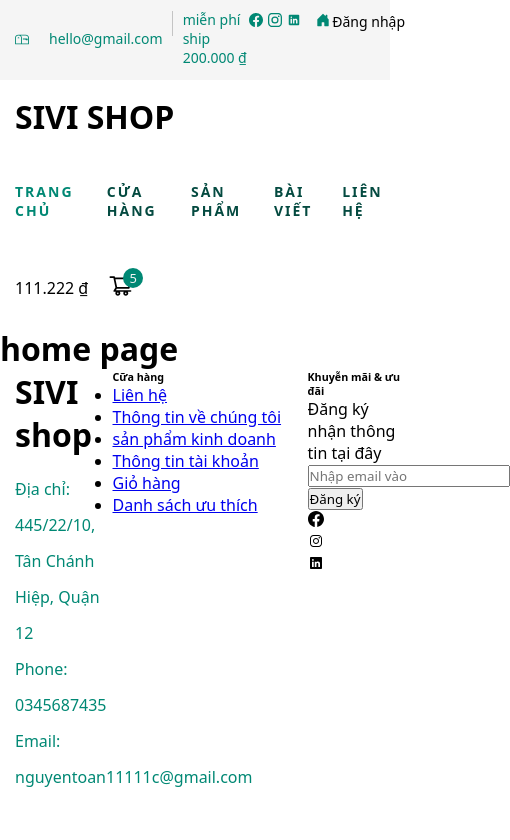
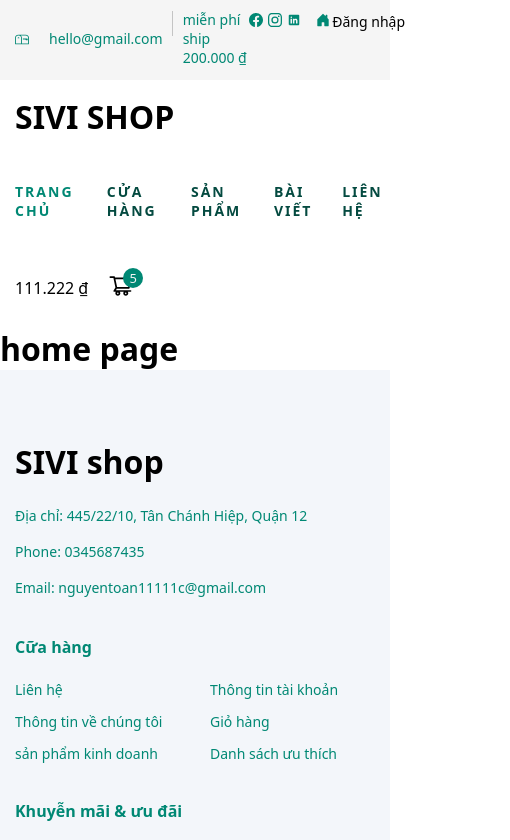
Before and after one commit to VanToan0404/kinhdoanh_hangtieudung, a React (Create React App) app in the folder fe/quanlybenhnhan/: page / in a window 390 px wide. Shown: the top 840 px of the page, 510 px wide, since content can reach past the window. Built offline with nearby package versions, Linux system fonts and the light colour scheme.

Commit message:
hoàn thành responsive

```diff
--- a/fe/quanlybenhnhan/src/pages/users/themes/footer/index.js
+++ b/fe/quanlybenhnhan/src/pages/users/themes/footer/index.js
@@ -4,12 +4,12 @@ import { Link } from "react-router-dom";
 import { IoLogoInstagram,IoLogoLinkedin } from "react-icons/io";
 import { BsFacebook } from "react-icons/bs";
 import { AiOutlineShoppingCart } from "react-icons/ai";
-const foodter = () => {
+const footer = () => {
     return (<>
-        <foodter className="footer">
+        <footer className="footer">
             <div className="container">
                 <div className="row">
-                    <div className="col-lg-3">
+                    <div className="col-lg-3 col-md-6 .col-sm-6 col-xs-12">
                         <div className="footer__about">
                             <h1 className="footer__about__logo">
                                 SIVI shop
@@ -27,8 +27,8 @@ const foodter = () => {
                             </ul>
                         </div>
                     </div>
-                    <div className="col-lg-6">
-                        <div className="footer__abouut__widget">
+                    <div className="col-lg-6 col-md-6 .col-sm-6 col-xs-12">
+                        <div className="footer__widget">
                             <h6>Cữa hàng</h6>
                             <ul>
                                 <li>
@@ -54,12 +54,12 @@ const foodter = () => {
                             </ul>
                         </div>
                     </div>
-                    <div className="col-lg-3">
+                    <div className="col-lg-3 col-md-12 .col-sm-12 col-xs-12">
                         <div className="footer__widget">
                             <h6>Khuyễn mãi &  ưu đãi </h6>
                             <p>Đăng ký nhận thông tin tại đây</p>
                             <form action="#">
-                                <div>
+                                <div className="input-group">
                                     <input type="Text" placeholder="Nhập email vào" />
                                     <button type="submit" className="button-submit">
                                         Đăng ký
@@ -82,9 +82,9 @@ const foodter = () => {
 
                 </div>
             </div>
-        </foodter>
+        </footer>
     </>
     );
 };
 
-export default memo(foodter);
+export default memo(footer);
--- a/fe/quanlybenhnhan/src/pages/users/themes/footer/style.scss
+++ b/fe/quanlybenhnhan/src/pages/users/themes/footer/style.scss
@@ -1,17 +1,115 @@
 @use "sass:map";
-.footer{
-    .footer__about{
-    margin-bottom: 30px;
-    .footer__about__logo{
-        margin-bottom: 15px;
-        display: inline-block;
+
+.footer {
+    background: #f3f6fa;
+    padding-top: 70px;
+    padding-bottom: 0;
+
+    .footer__about {
+        margin-bottom: 30px;
+
+        .footer__about__logo {
+            margin-bottom: 15px;
+            display: inline-block;
+        }
+
+        ul li {
+            font-size: 14px;
+            color: #008874;
+            line-height: 36px;
+            list-style: none;
+        }
     }
-     ul li{
-        font-size: 16px;
+
+    .footer__widget {
+        margin-bottom: 30px;
+        overflow: hidden;
+
+        h6 {
+            color: #008874;
+            margin-bottom: 16px;
+            font-size: 16px;
+            font-weight: 700;
+        }
+
+        ul {
+            float: left;
+            width: 50%;
+        }
+
+        li {
+            list-style: none;
+
+            a {
+                color: #008874;
+                font-size: 14px;
+                line-height: 32px;
+                text-decoration: none;
+            }
+        }
+
+    }
+
+    p {
+        font-size: 14px;
         color: #008874;
-        line-height: 36px;
-        list-style: none;
+        margin-bottom: 30px;
     }
+
+    form {
+        margin-bottom: 30px;
+
+        .input-group {
+            display: flex;
+            align-items: center;
+
+            input {
+                width: 90%;
+                font-size: 16px;
+                padding-left: 20px;
+                color: #008874;
+                height: 46px;
+                border: 1px solid #ededed;
+            }
+
+            ::placeholder {
+                color: #008874;
+            }
+        }
+
+        button {
+            min-width: max-content;
+            padding: 0 26px;
+            height: 46px;
+        }
+
+
+    }
+
+    .footer__widget__social {
+        display: flex;
+        align-items: center;
+        column-gap: 10px;
+        margin-top: 30px;
+        div {
+
+            :hover {
+                background: #008874;
+                color: #ffff;
+                border-color: #ffff;
+            }
+            svg{
+                font-size: 20px;
+                padding: 10px;
+                color: #404040;
+                border: 1px solid #ededed;
+                border-radius: 50%;
+                transition: all 0.3s;
+                background: #ffff;
+                cursor: pointer;
+            }
+
+        }
     }
 
 }
--- a/fe/quanlybenhnhan/src/style/pages/_all.scss
+++ b/fe/quanlybenhnhan/src/style/pages/_all.scss
@@ -11,6 +11,17 @@ body{
     font-family: system-ui, -apple-system, BlinkMacSystemFont, 'Segoe UI', Roboto, Oxygen, Ubuntu, Cantarell, 'Open Sans', 'Helvetica Neue', sans-serif;
     padding: 0;
     margin: 0;
+}
+.button-submit{
+    font-size: 14px;
+    color: #ffff;
+    font-weight: 800;
+    text-transform: uppercase;
+    display: inline-block;
+    padding: 16px 30px 17px;
+    background: #008874;
+    border: none;
+    height: 100;
 }
 .container{
     max-width: 1170px;
@@ -47,17 +58,41 @@ body{
         max-width: 50%;
     }
 }
-
+@include Responsive($TABLET_DEVICE){
+    .col-md-6{
+        flex: 0 0 50%;
+        max-width: 50%;
+        // background: red;
+    }
+    .col-md-12{
+        flex: 0 0 100%;
+        max-width: 100%;
+        // background: red;
+    }
+}
 @include Responsive($MEDIUM_DEVCE){
     .col-lg-3{
+        flex: 0 0 25%;
+        max-width: 25%;
+        // background: red;
+    }
+}
+@include Responsive($WIDE_MOBLIE){
+    .col-sm-6{
+        flex: 0 0 50%;
+        max-width: 50%;
+        // background: red;
+    }
+    .col-sm-12{
         flex: 0 0 100%;
         max-width: 100%;
         // background: red;
     }
 }
 @include Responsive($SMALL_DEVICE){
-    .col-lg-3{
+    .col-xs-12{
         flex: 0 0 100%;
-        max-width: 25%;
+        max-width: 100%;
+        // background: red;
     }
 }
```
